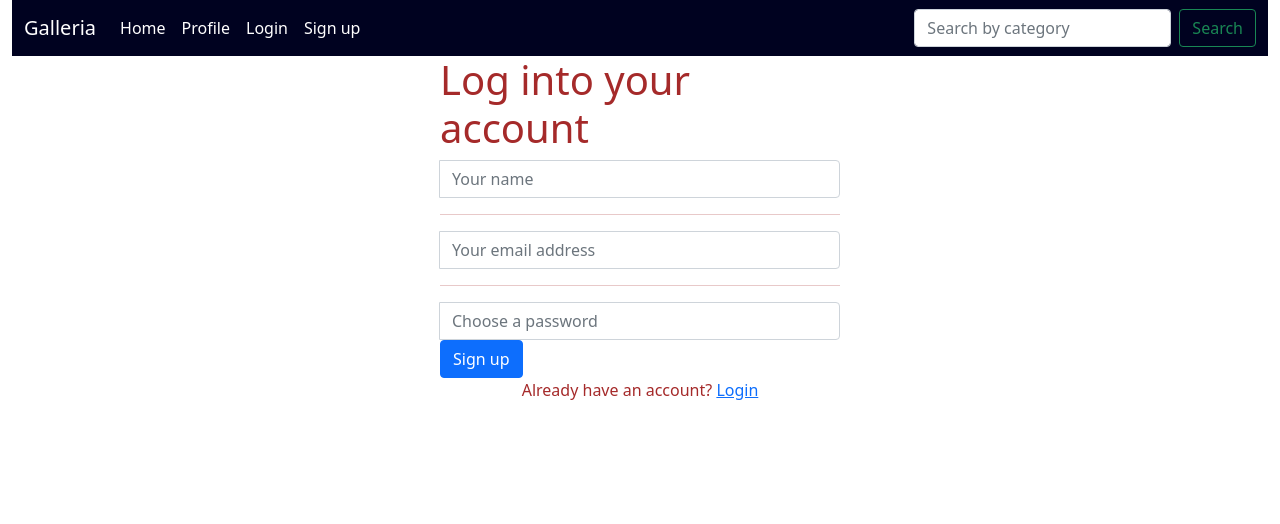
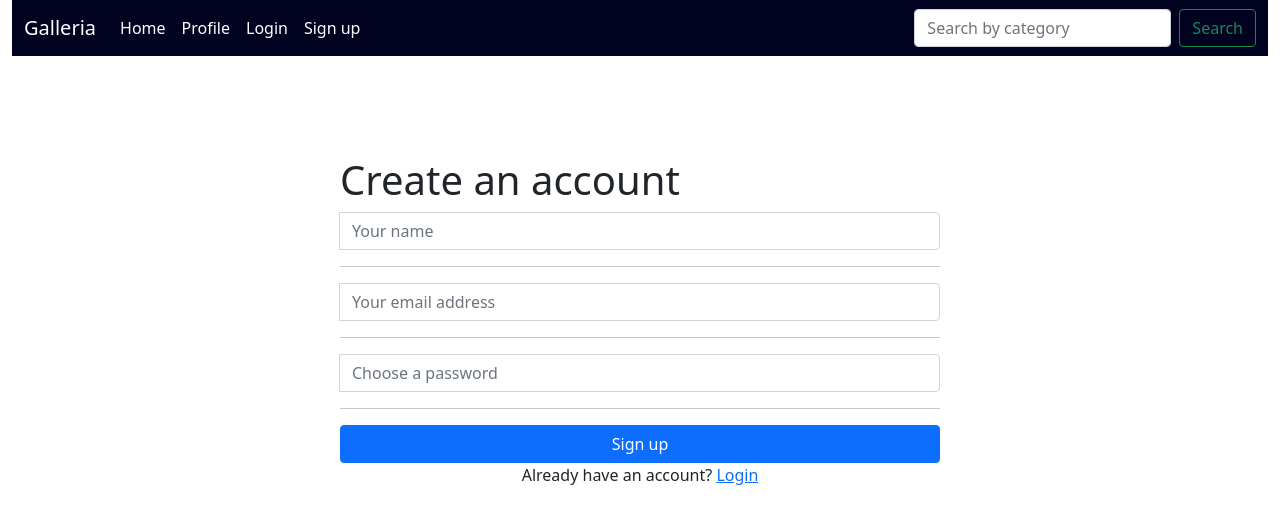
Before and after one commit to bensammwaniki/insta-clone, a Django app: page /signup/ in a window 1280 px wide. Shown: the top 524 px of the page. Run offline with Django 3.2, Linux system fonts and the light colour scheme; some libraries are stand-ins or nearby versions.

Commit message:
added style.css

```diff
--- a/instaclone/settings.py
+++ b/instaclone/settings.py
@@ -119,10 +119,9 @@ USE_TZ = True
 
 # Static files (CSS, JavaScript, Images)
 # https://docs.djangoproject.com/en/3.2/howto/static-files/
-STATIC_ROOT = os.path.join(BASE_DIR, "staticfiles")
 STATIC_URL = '/static/'
 STATICFILES_DIRS = [
-     os.path.join(BASE_DIR, "static")
+     os.path.join(BASE_DIR, "static"),
 ]
 
 # Default primary key field type
--- a/instaclone/static/style.css
+++ /dev/null
@@ -1,7 +0,0 @@
-.log{
-    width: 400px;
-    margin: auto;
-}
-body{color: brown;
-
-}
--- a/instapp/templates/base.html
+++ b/instapp/templates/base.html
@@ -9,6 +9,7 @@
     <meta name="viewport" content="width=device-width, initial-scale=1.0">
     <title>New Instagram</title>
     <link href="https://cdn.jsdelivr.net/npm/bootstrap@5.0.2/dist/css/bootstrap.min.css" rel="stylesheet" integrity="sha384-EVSTQN3/azprG1Anm3QDgpJLIm9Nao0Yz1ztcQTwFspd3yD65VohhpuuCOmLASjC" crossorigin="anonymous">
+
     <link rel="stylesheet" type="text/css" href="{% static 'style.css' %}"/>
 
   </head>
--- a/instapp/templates/signup.html
+++ b/instapp/templates/signup.html
@@ -1,8 +1,8 @@
 {% extends 'base.html' %}
 {% load static %}
 {% block content %}
-<div class="login-block log">
-    <h1>Log into your account</h1>
+<div class="login-block">
+    <h1>Create an account</h1>
 
     <form action="#">
 
@@ -31,7 +31,10 @@
         </div>
       </div>
 
-      <button class="btn btn-primary btn-block" type="submit">Sign up</button>
+      <hr class="hr-xs">
+
+
+      <button class="btn btn-primary btn-block" type="submit" style="width: 100%;">Sign up</button>
 
     </form>
   </div>
--- /dev/null
+++ b/static/style.css
@@ -0,0 +1,6 @@
+.login-block{
+    width: 600px;
+    margin: auto;
+    margin-top: 100px;
+    align-items: center;
+}
```
